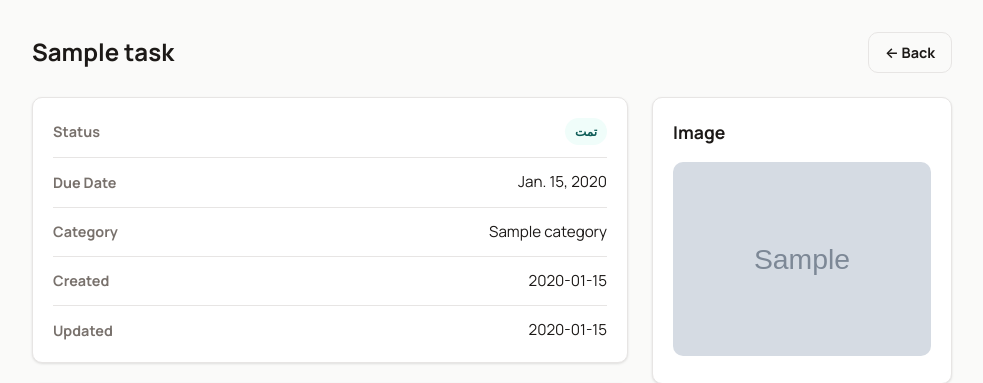
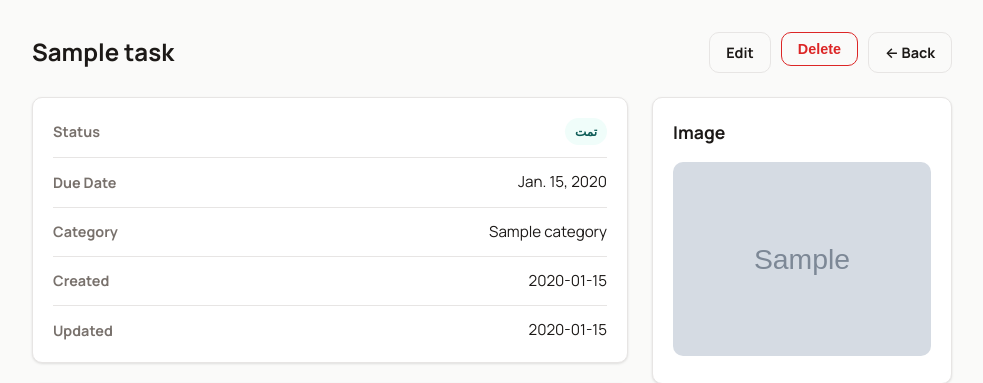
Before and after one commit to AHMahmedAHM/to_do_list, a Django app: a page that uses templates/base.html in a window 1280 px wide. Shown: the part 65-448 px from the top of the page, without its empty margins (148-1131 px from the left). Run offline with Django 5.2, Linux system fonts and the light colour scheme; a user stored in the database is signed in; tables that the repository leaves empty hold one stand-in row (values such as "Sample post"); grey boxes marked "Sample" are stand-in pictures.

Commit message:
complete another CRUD (update, delete)

```diff
--- a/static/css/components.css
+++ b/static/css/components.css
@@ -73,3 +73,17 @@
 
 .empty-state { text-align: center; padding: 48px 20px; color: var(--color-text-muted); }
 .empty-state p { margin-bottom: 16px; }
+
+.btn-danger {
+    background-color: transparent;
+    border-color: var(--color-danger);
+    color: var(--color-danger);
+}
+.btn-danger:hover {
+    background-color: var(--color-danger);
+    color: white;
+}
+
+.inline-form {
+    display: inline;
+}
--- /dev/null
+++ b/static/js/main.js
@@ -0,0 +1,10 @@
+document.addEventListener('DOMContentLoaded', function () {
+    document.querySelectorAll('[data-confirm]').forEach(function (element) {
+        element.addEventListener('click', function (event) {
+            const message = element.getAttribute('data-confirm');
+            if (!confirm(message)) {
+                event.preventDefault();
+            }
+        });
+    });
+});
--- a/tasks/models.py
+++ b/tasks/models.py
@@ -40,7 +40,7 @@ class Task(models.Model):
         constraints =[
             models.UniqueConstraint(fields=['slug', 'user'], name='unique_slug_per_user' ),
         ]
-        ordering = ['updated_at']
+        ordering = ['-created_at', 'updated_at']
 
     def get_absolute_url(self):
         return reverse('tasks:task_details', kwargs={'slug':self.slug})
--- a/tasks/templates/tasks/task_details.html
+++ b/tasks/templates/tasks/task_details.html
@@ -5,21 +5,18 @@
 {% block content %}
 <div class="page-header">
     <h1>{{ task.name }}</h1>
-    {% comment update %}
     <div class="page-header-actions">
+        {# شوف حركة استعمال الرابط الجاية ب a or form #}
         <a href="{% url 'tasks:update_task' task.slug %}" class="btn btn-outline">Edit</a>
-        <form method="POST" action="{% url 'tasks:delete_task' task.slug %}" style="display: inline;">
+        <form method="POST" action="{% url 'tasks:delete_task' task.slug %}" class="inline-form">
             {% csrf_token %}
-            <button type="submit" class="btn btn-outline" style="color: var(--color-danger); border-color: var(--color-danger);"
-                    onclick="return confirm('متأكد من حذف المهمة؟')">
+            <button type="submit" class="btn btn-danger" data-confirm="Delete this task? This can't be undone.">
                 Delete
             </button>
         </form>
-    {% endcomment %}
         <a href="{% url 'tasks:tasks_list' %}" class="btn btn-outline">← Back</a>
     </div>
 </div>
-
 <div class="task-detail-grid">
     {# العمود الرئيسي #}
     <div class="task-detail-main">
--- a/tasks/urls.py
+++ b/tasks/urls.py
@@ -8,6 +8,8 @@ urlpatterns = [
     path('list/', views.tasks_list, name='tasks_list'),
     path('task_details/<slug:slug>/', views.task_details, name='task_details'),
     path('add_task/', views.add_task, name='add_task'),
+    path('update_task/<slug:slug>/', views.update_task, name='update_task'),
+    path('delete_task/<slug:slug>/', views.delete_task, name='delete_task'),
     path('add_category/', views.add_category, name='add_category'),
     path('change_status/<slug:slug>/', views.change_status, name='change_status')
 ]
--- a/tasks/views.py
+++ b/tasks/views.py
@@ -3,9 +3,11 @@ from .forms import TaskForm, CategoryForm
 from .models import Task
 from django.contrib.auth.decorators import login_required
 from django.contrib import messages
+from django.views.decorators.http import require_http_methods
 
 ##هل لو عاوز اي حد يقدر يستخدمها احوش الديكور واعمل ال user im model null,blank
 @login_required
+@require_http_methods(['GET'])
 def tasks_list(request):
     tasks = Task.objects.filter(user=request.user)
     context ={
@@ -19,6 +21,7 @@ def tasks_list(request):
 
 
 @login_required###محتاجها في كل دالة لاني بفلتر علي اساس المستخدن
+@require_http_methods(['GET'])
 def task_details(request, slug):
 
     task = get_object_or_404(Task, user=request.user, slug=slug)
@@ -32,13 +35,14 @@ def task_details(request, slug):
 
 
 @login_required
+@require_http_methods(['GET', 'POST'])
 def add_task(request):
     if request.method == 'POST':
         form = TaskForm(request.POST, request.FILES, user=request.user) ##لاتنس محتاج الuser لفلترة الاقسام
         if form.is_valid(): #يستدعي الclean
             task = form.save(commit=False)
             #شوف الحقول اللي لسه لم تضاف يدويا او تلقائيا
-            task.user = request.user
+            task.user = request.user#اي حقل في الموديل وغير موجود في الفورم اما تلقائي او يديوي او غير مطلوب
             task.save()
             return redirect('tasks:tasks_list') #PRG pattern
     else :
@@ -48,10 +52,11 @@ def add_task(request):
         'form' : form,
     }
 
-    return render(request, 'tasks/add_task.html', context)
+    return render(request, 'tasks/task_form.html', context)
 
 
 @login_required
+@require_http_methods(['GET', 'POST'])
 def add_category(request):
 
     if request.method == 'POST':
@@ -72,16 +77,44 @@ def add_category(request):
 
 
 @login_required
+@require_http_methods(['POST'])
 def change_status(request, slug):
     task = get_object_or_404(Task, slug=slug, user=request.user)
     if task.status != 'later': #علشان لو لسه لم ابدا تنفيذ لا تتحدث حتي لا تنزل تحت
         if task.status == "complete" :
             task.status ='doing'
-            messages.warning(request, 'تم الغاء اكتمال المهمة والمهمة اصبحت بالاسفل')
-
 
         elif task.status =="doing" :
             task.status ='complete'
 
         task.save() #فكرة الupdate كلها هنا
+    else :
+        messages.info(request, "tasks's status must be (doing) or قيد التنفيذ")
     return redirect('tasks:tasks_list')
+
+
+@login_required
+@require_http_methods(['GET','POST']) #محتاج اديةالفورم في حالة لGET
+def update_task(request, slug):
+    task = get_object_or_404(Task, slug=slug, user=request.user)
+
+    if request.method == 'POST':
+        form = TaskForm(request.POST, request.FILES, user=request.user, instance=task)
+        if form.is_valid():
+            new_task = form.save(commit=False)
+            #new_task.user = request.user  مش محتاجينها لانها موجودة بالفعل تحدييييث
+            new_task.save()
+            messages.success(request, 'task is updated successfully')
+            return redirect ('tasks:tasks_list') #PRG pattern
+    else:
+        form = TaskForm(user=request.user, instance=task)
+    return render(request, 'tasks/task_form.html', {'form':form}) #task_form.html هي هي نفس الصفحة الات غيير من اضافة الي تعديل مع وجود الinstance
+
+
+@login_required
+@require_http_methods(['POST'])
+def delete_task(request, slug):
+    task = get_object_or_404(Task, slug=slug, user=request.user)
+    task.delete()
+    messages.success(request,'task is deleted successfully')
+    return redirect('tasks:tasks_list')
--- a/templates/base.html
+++ b/templates/base.html
@@ -55,6 +55,7 @@
             <p>&copy; {% now "Y" %} TaskFlow</p>
         </div>
     </footer>
+<script src="{% static 'js/main.js' %}"> </script>{#  تتحط في الاخر بعد تحميل الصفحة حتي بيحمل هذا الملف براحته#}
 
 </body>
 </html>
```
Also changed, not shown: tasks/templates/tasks/task_form.html (renamed from tasks/templates/tasks/add_task.html).
